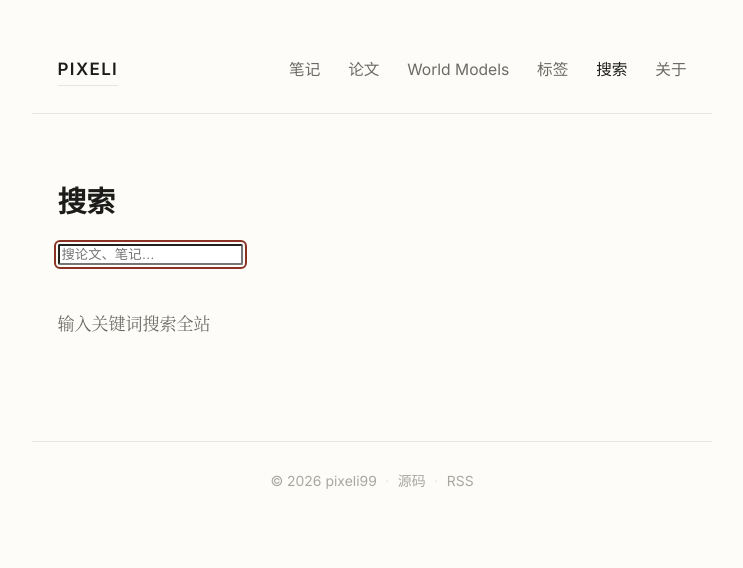
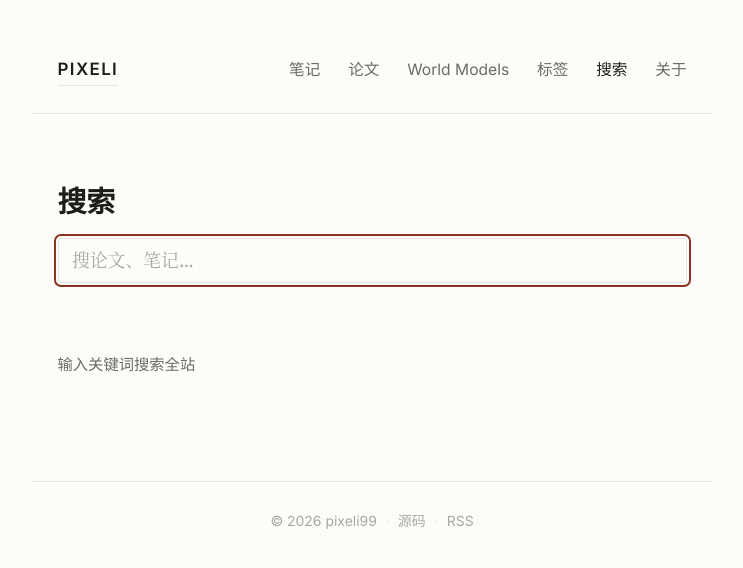
Before and after one commit to pixeli99/PIXELI, a Jekyll site: the page built from search.md, in a window 1280 px wide. Shown: the top 568 px of the page, without its empty margins (268-1011 px from the left). Built offline with Jekyll 4.4.1, drawn with Linux system fonts in a browser that asks for light colours.

Commit message:
修复 c2146c0 误删的搜索/列表样式
提交 c2146c0（2026-06-24，暗色对比度修复）误删了 .year-nav、
.entry-authors/.entry-venue 去重、#q/#hint/mark 等规则，但
papers.md、tags.md、search.md 仍在用这些 class/id，导致年份导航、
作者/会议标签、搜索框在线上完全无样式渲染。本次按现有 markup 原样补回。

Co-Authored-By: Claude Sonnet 4.6 <noreply@anthropic.com>

```diff
--- a/assets/css/main.css
+++ b/assets/css/main.css
@@ -205,6 +205,26 @@ th {
   margin: 0;
 }
 
+/* —— Year nav (papers page) —— */
+.year-nav {
+  font-family: var(--font-sans);
+  font-size: 0.82rem;
+  color: var(--faint);
+  margin: 0.2rem 0 1.4rem;
+  font-variant-numeric: tabular-nums;
+}
+.year-nav a {
+  color: var(--muted);
+  border: none;
+}
+.year-nav a:hover { color: var(--accent); }
+.year-nav sup {
+  color: var(--faint);
+  margin-left: 0.12em;
+  font-size: 0.7em;
+  font-variant-numeric: tabular-nums;
+}
+
 /* —— Entry list —— */
 .entry-list {
   list-style: none;
@@ -244,6 +264,26 @@ th {
   text-transform: uppercase;
   letter-spacing: 0.1em;
 }
+.entry-authors {
+  font-family: var(--font-sans);
+  font-size: 0.75rem;
+  color: var(--faint);
+  white-space: nowrap;
+  overflow: hidden;
+  text-overflow: ellipsis;
+  max-width: 22ch;
+}
+.entry-venue {
+  font-family: var(--font-sans);
+  font-size: 0.72rem;
+  color: var(--faint);
+  font-style: italic;
+  white-space: nowrap;
+  overflow: hidden;
+  text-overflow: ellipsis;
+  max-width: 20ch;
+}
+.entry-tail:has(.entry-venue) .entry-authors { display: none; }
 
 .more {
   font-family: var(--font-sans);
@@ -431,6 +471,36 @@ sup.footnote, a.footnote {
 }
 .related-papers li a:hover { color: var(--accent); }
 
+/* —— Search —— */
+#hint,
+.search-hint {
+  font-size: 0.9rem;
+  font-family: var(--font-sans);
+}
+#q {
+  width: 100%;
+  padding: 0.55em 0.75em;
+  font-family: var(--font-serif);
+  font-size: 1.05rem;
+  color: var(--text);
+  background: var(--bg);
+  border: 1px solid var(--border);
+  border-radius: 3px;
+  margin-bottom: 1.6rem;
+  caret-color: var(--accent);
+  -webkit-appearance: none;
+  appearance: none;
+}
+#q::placeholder { color: var(--faint); opacity: 1; }
+#q:disabled { opacity: 0.5; cursor: default; }
+mark {
+  background: color-mix(in srgb, var(--accent) 14%, transparent);
+  color: inherit;
+  border-radius: 2px;
+  padding: 0 0.08em;
+  font-style: normal;
+}
+
 /* —— Accessibility utility —— */
 .sr-only {
   position: absolute;
```
